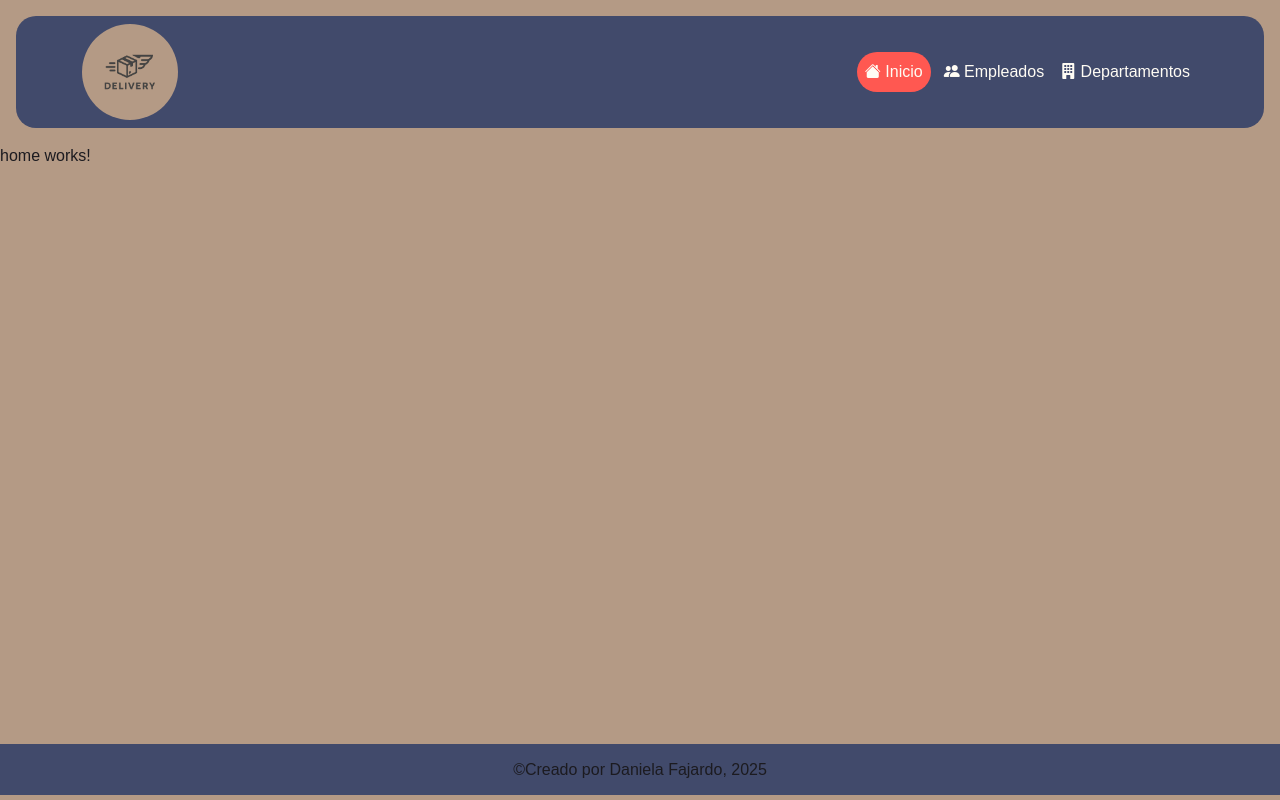
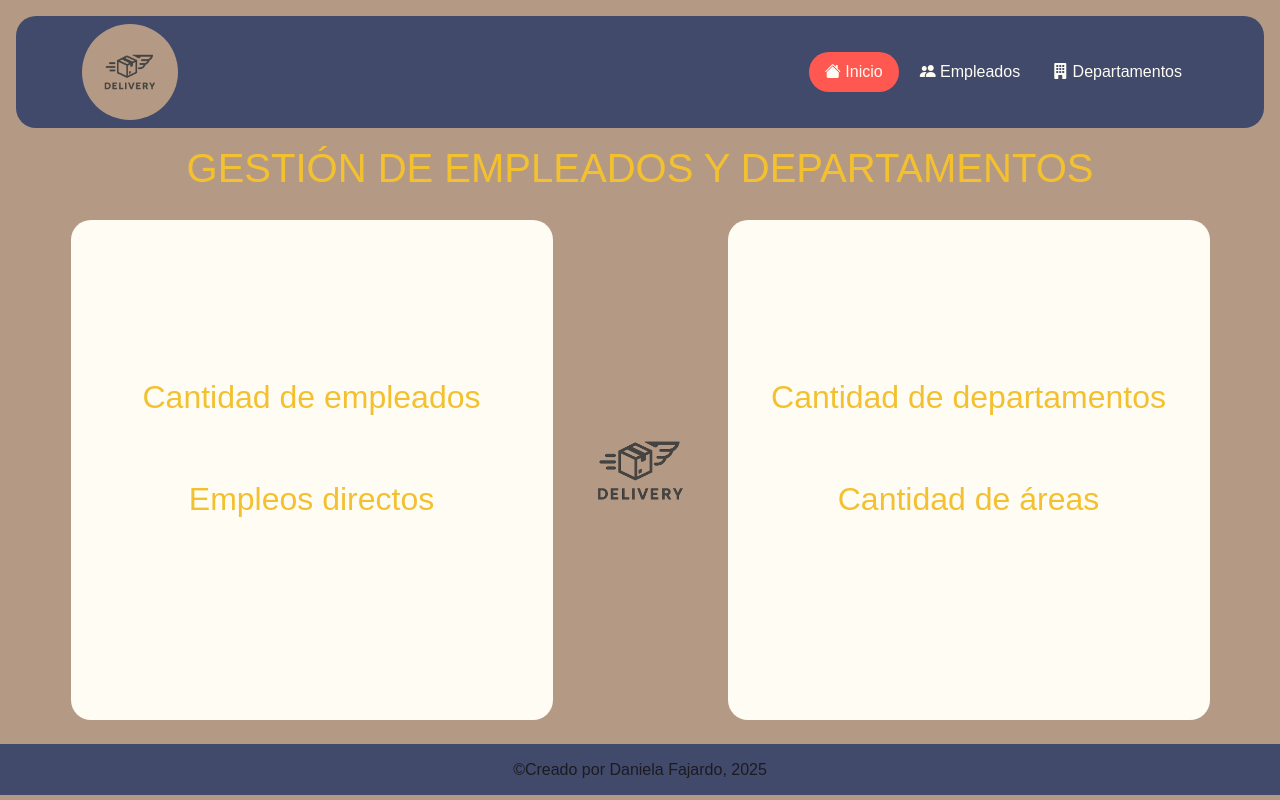
Before and after one commit to DanielaFajardo2315/prueba_tecnica_1, an Angular app in the folder frontend/: page / in a window 1280 px wide. Built offline with nearby package versions, Linux system fonts and the light colour scheme; a web font is replaced by a local one.

Commit message:
Se crean estilos de home

```diff
--- a/frontend/src/app/components/navbar/navbar.css
+++ b/frontend/src/app/components/navbar/navbar.css
@@ -14,6 +14,7 @@ nav {
 
 .list_nav li a {
     color: var(--color-text-light);
+    margin: 0 8px;
 }
 
 .list_nav li:hover {
--- a/frontend/src/app/pages/home/home.css
+++ b/frontend/src/app/pages/home/home.css
@@ -0,0 +1,35 @@
+.info_container {
+    display: flex;
+    justify-content: center;
+    align-items: center;
+    flex-wrap: wrap;
+}
+
+h1, h2 {
+    color: var(--color-title);
+    text-align: center;
+}
+.container {
+    background-color: var(--color-text-light);
+    border-radius: var(--borde-radio);
+    padding: 10px;
+    margin: 20px;
+    width: 482px;
+    height: 500px;
+    display: flex;
+    flex-direction: column;
+    align-items: center;
+    justify-content: center;
+    gap: 20px;
+}
+
+.img_center {
+    width: 135px;
+    height: 135px;
+}
+
+@media screen and (min-width: 400px) and (max-width: 820px) {
+    .img_center {
+        display: none;
+    }
+}
--- a/frontend/src/app/pages/home/home.html
+++ b/frontend/src/app/pages/home/home.html
@@ -1 +1,18 @@
-<p>home works!</p>
+<div class="container_home">
+    <h1>GESTIÓN DE EMPLEADOS Y DEPARTAMENTOS</h1>
+    <div class="info_container">
+        <div class="container">
+            <h2>Cantidad de empleados</h2>
+            <p></p>
+            <h2>Empleos directos</h2>
+            <p></p>
+        </div>
+        <img src="assets/logotipo.png" alt="Logo Delivery" class="img_center">
+        <div class="container">
+            <h2>Cantidad de departamentos</h2>
+            <p></p>
+            <h2>Cantidad de áreas</h2>
+            <p></p>
+        </div>
+    </div>
+</div>
```
Also changed, not shown: 1 other file (tests, documents, lock files or other folders).
